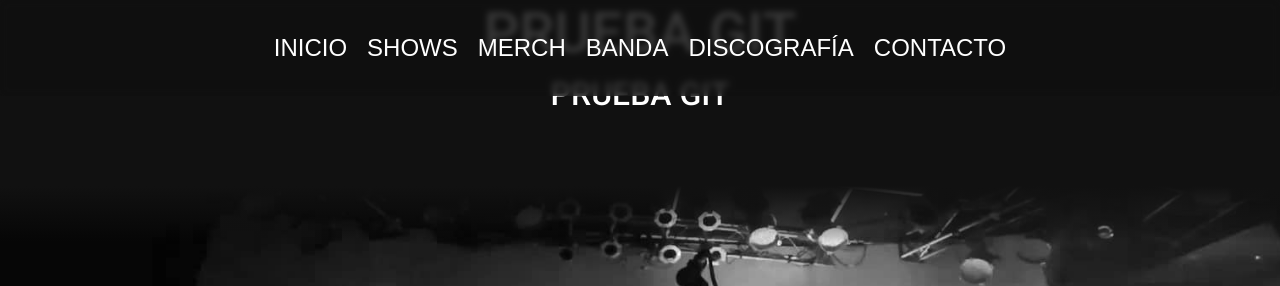
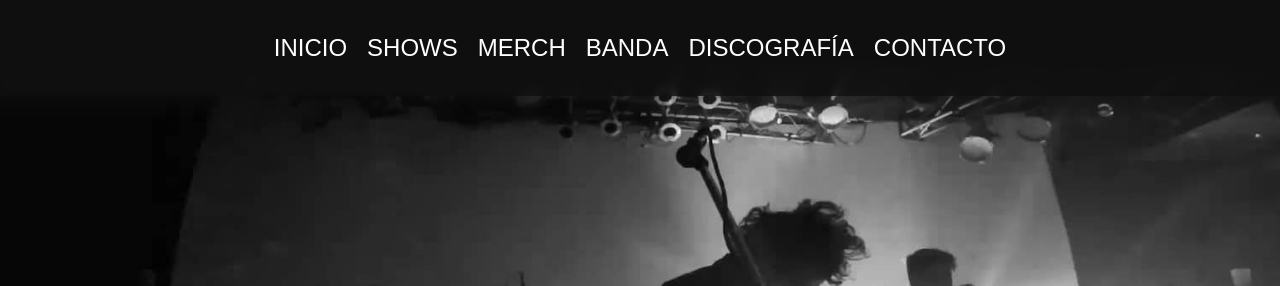
Before and after one commit to lucasg1789/octafonic, a plain HTML site: page shows.html in a window 1280 px wide. Shown: the top 286 px of the page. Drawn offline with nearby package versions, Linux system fonts and the light colour scheme.

Commit message:
Update shows.html
Borrado de títulos de pagina para prueba

```diff
--- a/shows.html
+++ b/shows.html
@@ -30,8 +30,6 @@
         </nav>
     </header>
     <main>
-        <h1>PRUEBA GIT</h1>
-        <h2>PRUEBA GIT</h2>
         <section class="hero-main">
             <div class="hero-main__div">
                 <img src="img/octafonic-logo.png" alt="logo banda octafonic" class="hero-main__image">
```
